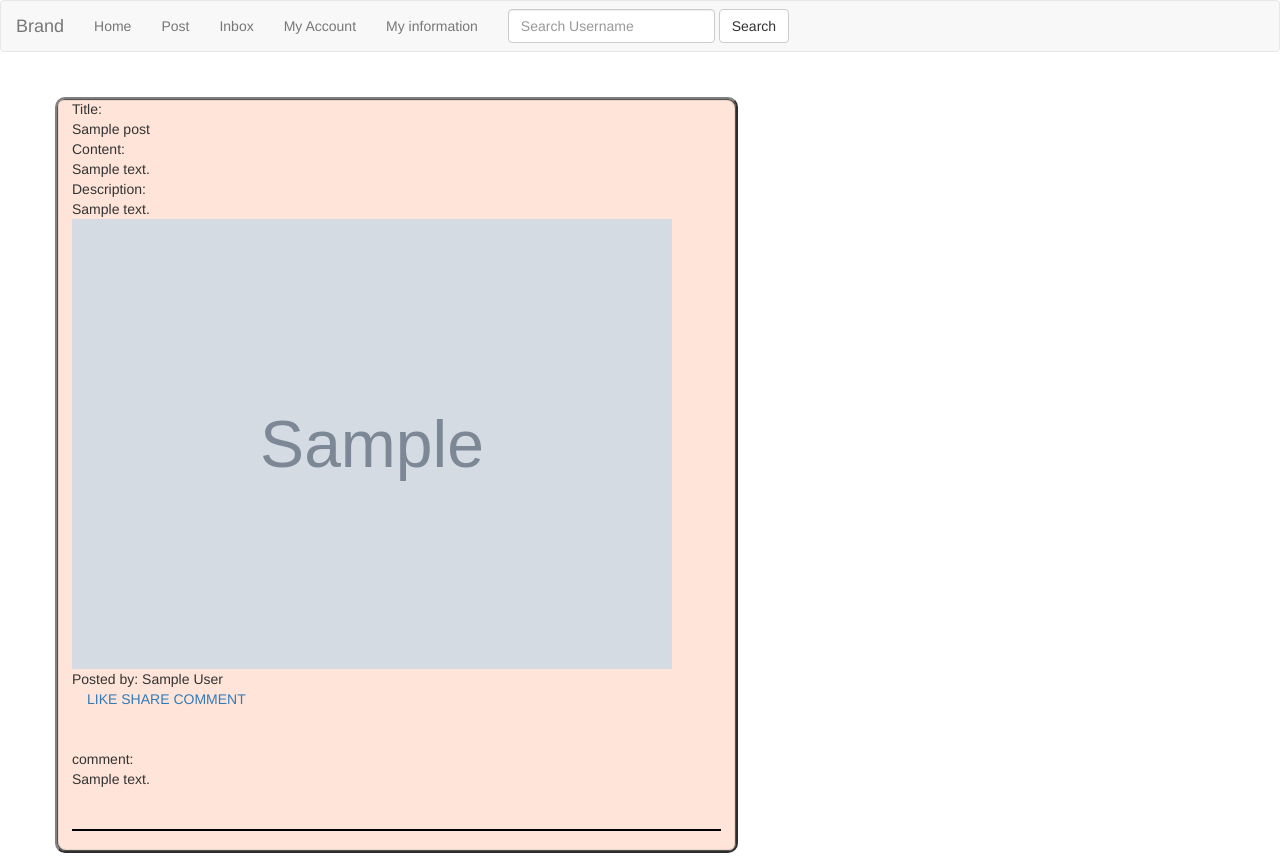
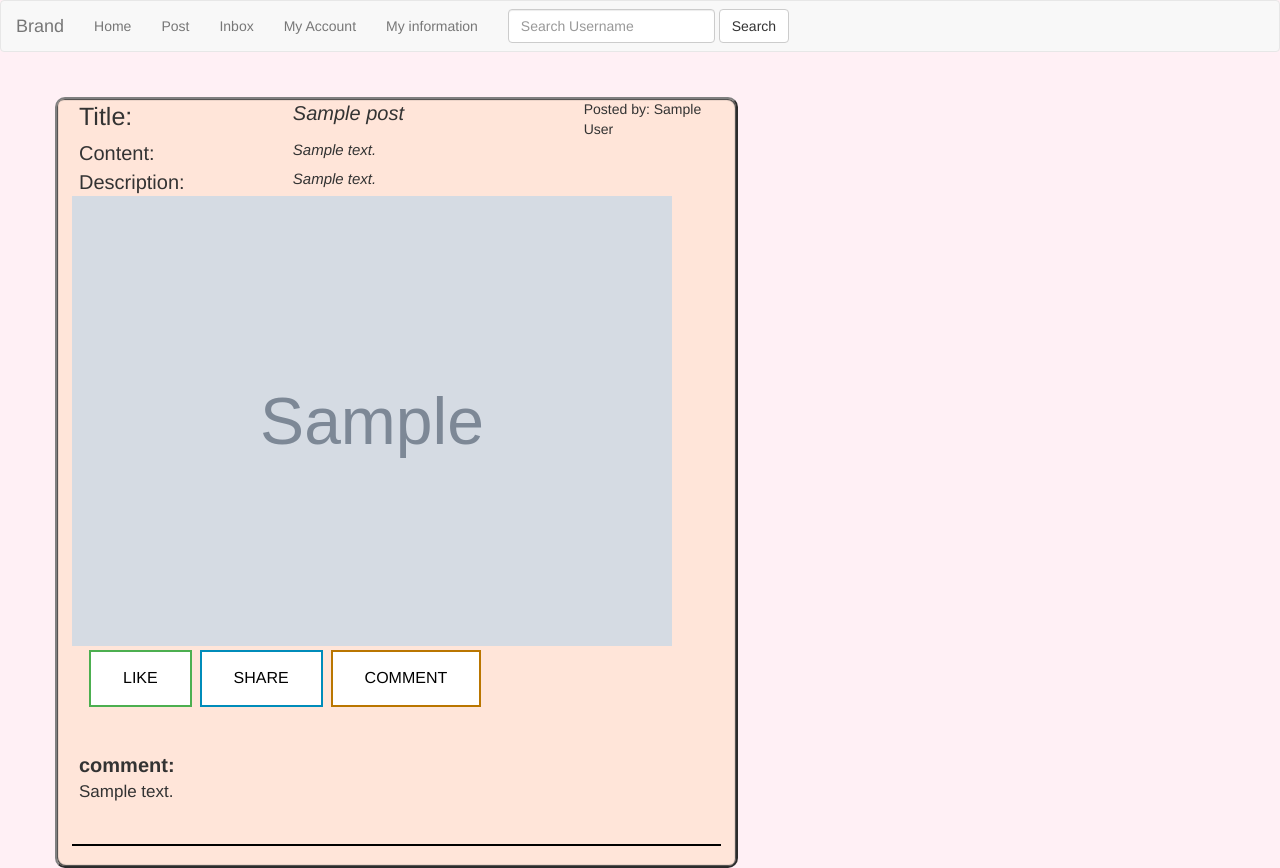
Before and after one commit to CMPUT404FALL2022/CMPUT404-GroupProject, a Django app: template post/templates/post/index.html in a window 1280 px wide. Run offline with Django 4.2, Linux system fonts and the light colour scheme; the template is opened without the code that fills it: most values are stand-ins (such as "Sample title", 1, 10 or a date in 2020); grey boxes marked "Sample" are stand-in pictures; some libraries are stand-ins or nearby versions.

Commit message:
change post html

```diff
--- a/post/templates/post/button.html
+++ b/post/templates/post/button.html
@@ -1,6 +1,44 @@
+<link rel="stylesheet" href="https://cdnjs.cloudflare.com/ajax/libs/font-awesome/4.7.0/css/font-awesome.min.css">
 <style>
     a{ background-color: transparent;}
+    .button {
+        border: none;
+        color: white;
+        padding: 15px 32px;
+        text-align: center;
+        text-decoration: none;
+        display: inline-block;
+        font-size: 16px;
+        margin: 4px 2px;
+        cursor: pointer;
+    }
+    .button1 {background-color: white;
+        color: black;
+        border: 2px solid #4CAF50;
+    } /* Green */
+    .button1:hover {
+        background-color: #4CAF50;
+        color: white;
+    }
+    .button2 {
+        background-color: white;
+        color: black;
+        border: 2px solid #008CBA;
+    }
+    .button2:hover {
+        background-color: #008CBA;
+        color: white;
+    }
+    .button3 {
+        background-color: white;
+        color: black;
+        border: 2px solid #ba7600;
+    }
+    .button3:hover {
+        background-color: #ba7600;
+        color: white;
+    }
 </style>
-<a href={% url "like-page" userId post.uuid %} class="button">LIKE</a>
-<a href={% url "share-page" userId post.uuid %} class="button">SHARE</button>
-<a href={% url "comment-page" userId post.uuid %} class="button">COMMENT</a>
+<a href={% url "like-page" userId post.uuid %} class="button button1">LIKE</a>
+<a href={% url "share-page" userId post.uuid %} class="button button2">SHARE</a>
+<a href={% url "comment-page" userId post.uuid %} class="button button3">COMMENT</a>
--- a/post/templates/post/index.html
+++ b/post/templates/post/index.html
@@ -45,6 +45,8 @@
 
 </script>
 {%endif%}
+
+<body style = "background-color: lavenderblush;" >
 <div class="container I_followed">
   <div class="row">
     <div
@@ -61,22 +63,31 @@
 
     <ul class = "list-unstyled">
       {% for post,comment in post_comments_dict.items %}
-          <li>Title: </li>
-          <li>{{ post.title }}</li>
-          <li>Content: </li>
-          <li>{{ post.content }}</li>
-          <li>Description: </li>
-          <li>{{ post.description }}</li>
+      <div style = 'column-count:3;'>
+          <li style = 'font-size:25px;margin-left: 7px;'>Title: </li>
+          <li style = 'font-size:20px;'><i>{{ post.title }}</i></li>
+          <li style = 'margin-left: 70px;'>Posted by: {{ post.author.display_name }}</li>
+
+
+      </div>
+      <div style = 'column-count:3;'>
+          <li style = 'font-size:20px;margin-left: 7px;'>Content: </li>
+          <li style = 'font-size:15px'><i>{{ post.content }}</i></li>
+      </div>
+      <div style = column-count:3;>
+          <li style = 'font-size:20px;margin-left: 7px;'>Description: </li>
+          <li style = 'font-size:15px'><i>{{ post.description }}</i></li>
+        </div>
           {% if post.post_image.url is not None %}
             <img src="{{post.post_image.url }}" width="600px">
           {% endif %}
-          <li>Posted by: {{ post.author.display_name }}</li>
+
           <div class = "container">{% include "post/button.html" %}</div>
           </br>
           </br>
-          <li>comment: </li>
+          <li style = 'font-size:20px;margin-left: 7px;'><b>comment: </b></li>
           {% for each_comment in comment %}
-            <li>{{ each_comment.comment}}</li>
+            <li style = 'font-size:17px;margin-left: 7px;'>{{ each_comment.comment}}</li>
           {% endfor %}
           <br/>
           <hr style="height:2px;border-width:0;color:black;background-color:black">
@@ -100,6 +111,7 @@
       <p>{% lorem 9 b random %}</p>
     </div>
   </div>
-</div> {% endcomment %}
+</div>
+</body>{% endcomment %}
 
 {% endblock %}
--- a/requirements.txt
+++ b/requirements.txt
@@ -1,5 +1,5 @@
 asgiref==3.5.2
-backports.zoneinfo==0.2.1
+backports.zoneinfo==0.2.1;python_version<"3.9"
 certifi==2022.9.24
 charset-normalizer==2.1.1
 coreapi==2.3.3
```
Also changed, not shown: db.sqlite3, post/templates/post/back.png (added), 3 other files.
